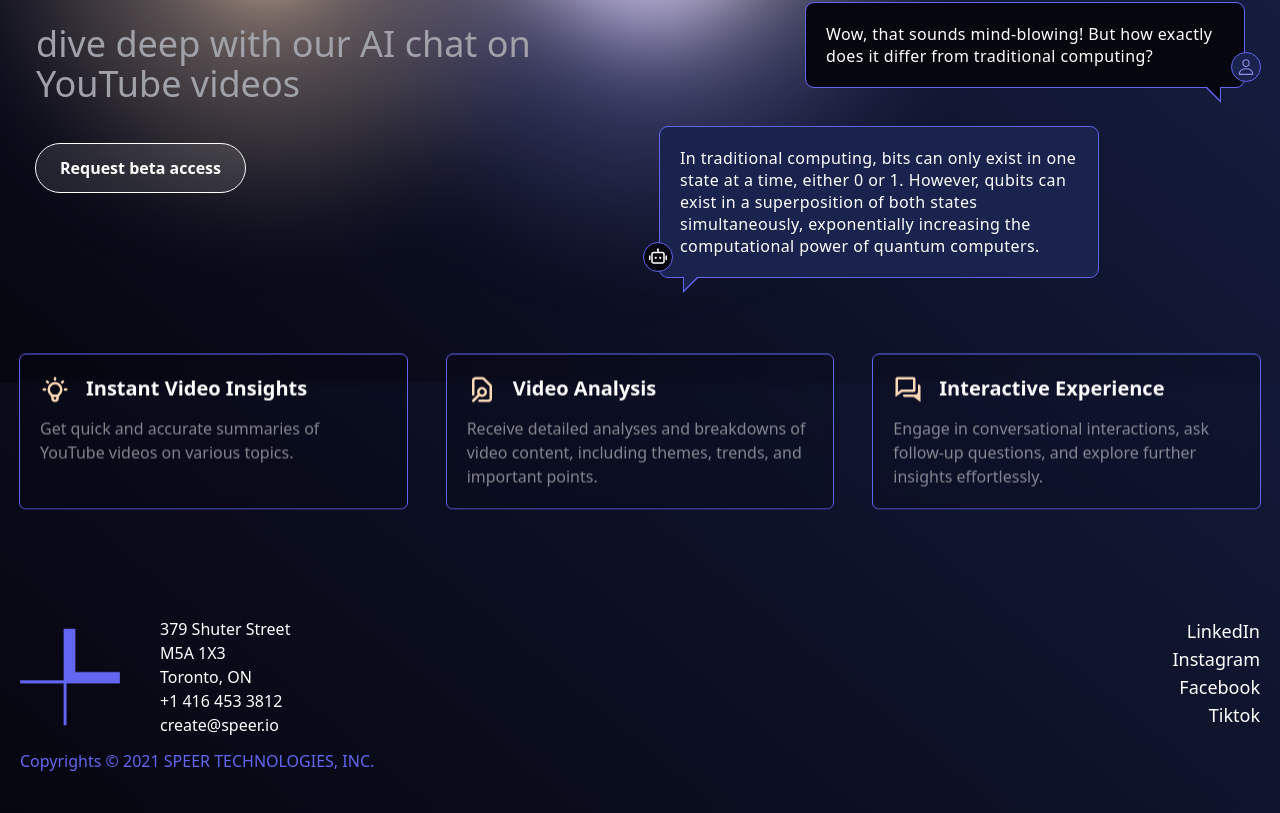
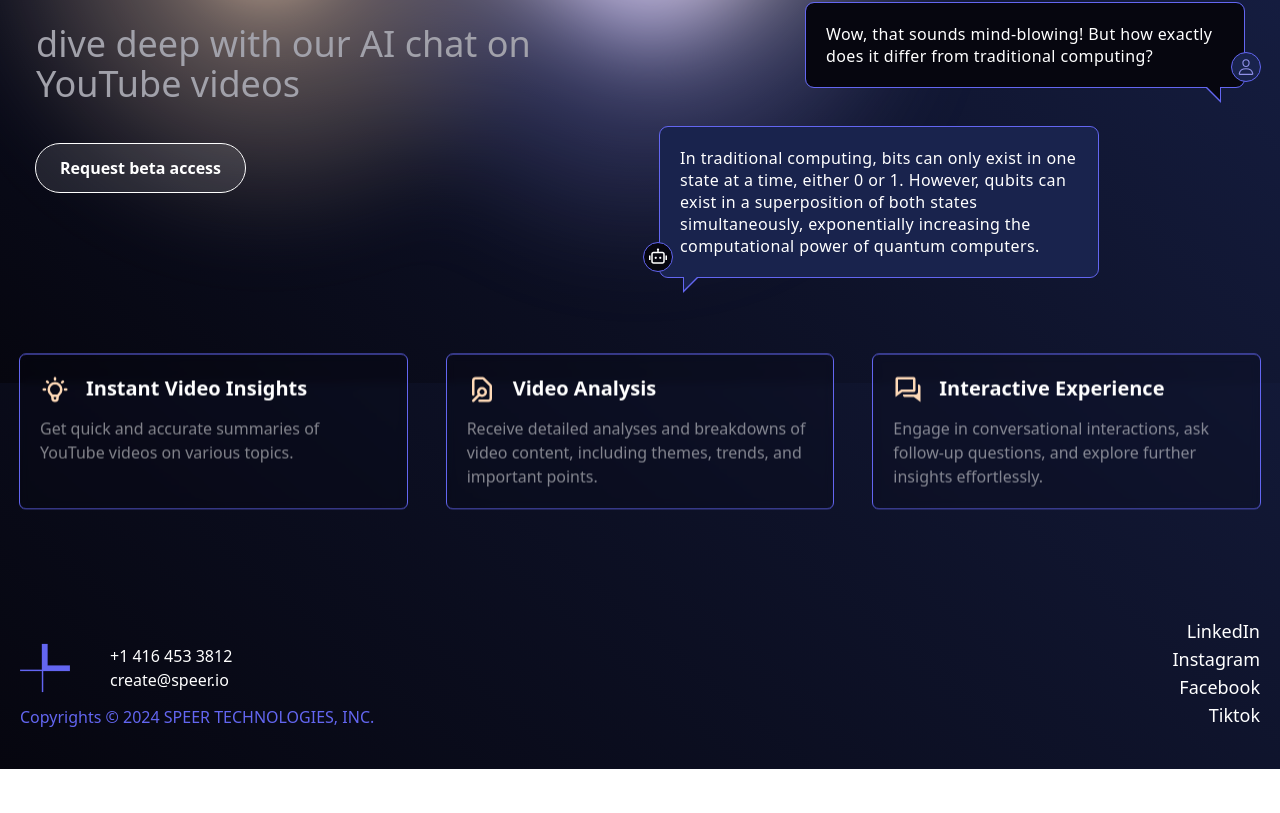
Before and after one commit to amapeso-at-speer/ytb-chatbot-landing, a Next.js app: page / in a window 1280 px wide. Shown: the part 417-1230 px from the top of the page. After the commit the page ends 1186 px from the top, so only its background shows below. Built offline with nearby package versions, Linux system fonts and the light colour scheme.

Commit message:
hide address, change copyright, smaller clickable speer logo

```diff
--- a/src/app/globals.css
+++ b/src/app/globals.css
@@ -39,8 +39,8 @@ body {
 }
 
 .speer-icon {
-  width: 100px;
-  height: 100px;
+  width: 50px;
+  height: 50px;
 }
 
 @layer utilities {
--- a/src/app/layout.tsx
+++ b/src/app/layout.tsx
@@ -3,6 +3,7 @@ import { Inter } from "next/font/google";
 import { FaGithub, FaSquareXTwitter } from "react-icons/fa6";
 import SpeerLogo from "../assets/speer_logo_footer.svg";
 import "./globals.css";
+import Link from "next/link";
 
 const inter = Inter({ subsets: ["latin"] });
 
@@ -30,26 +31,26 @@ export default function RootLayout({
           </div>
         </footer> */}
         <footer className="flex justify-between mt-10 px-5 pb-10 w-full max-w-screen-xl">
-          <div className="flex flex-col">
+          <div className="flex flex-col self-end">
             <div className="flex items-center text-light-blue">
-              <div className="speer-icon mr-10">
+              <a href="https://speer.io/" className="speer-icon mr-10 cursor-pointer" >
                 <svg xmlns="http://www.w3.org/2000/svg" width="100%" height="auto" viewBox="0 0 271 261.53">
                   <path id="Path_2202" fill="currentColor" data-name="Path 2202" d="M211.783,132.586h30.686V249.664H363.506v29.915H218.6V393.116h-6.819V279.665H93.505v-7.344H211.864Z" transform="translate(-93.005 -132.086)" stroke="currentColor" stroke-width="1"/>
                 </svg>
-              </div>
+              </a>
               <div className="text-white">
-                <ul>
+                {/* <ul>
                   <li>379 Shuter Street</li>
                   <li>M5A 1X3</li>
                   <li>Toronto, ON</li>
-                </ul>
+                </ul> */}
                 <div className="flex flex-col">
                   <a href="tel:+1 416 453 3812">+1 416 453 3812</a>
                   <a href="mailto:create@speer.io">create@speer.io</a>
                 </div>
               </div>
             </div>
-            <div className="mt-3 text-light-blue">Copyrights © 2021 SPEER TECHNOLOGIES, INC.</div>
+            <div className="mt-3 text-light-blue">Copyrights © 2024 SPEER TECHNOLOGIES, INC.</div>
           </div>
           <div className="flex flex-col text-right text-lg">
             <a href="https://www.linkedin.com/company/reframethefuture" target="_blank" rel="noopener noreferrer">LinkedIn</a>
```
Also changed, not shown: src/components/ui/input.tsx (line endings or trailing spaces).
